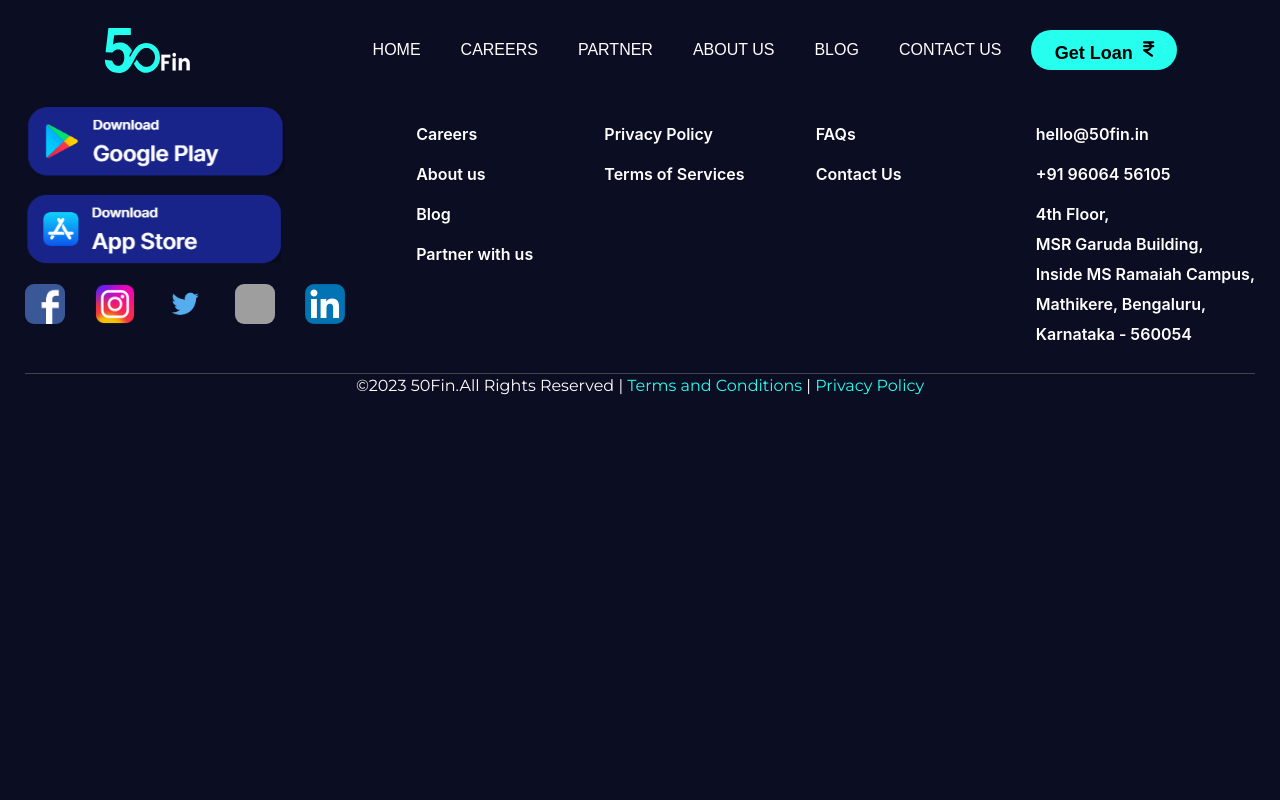
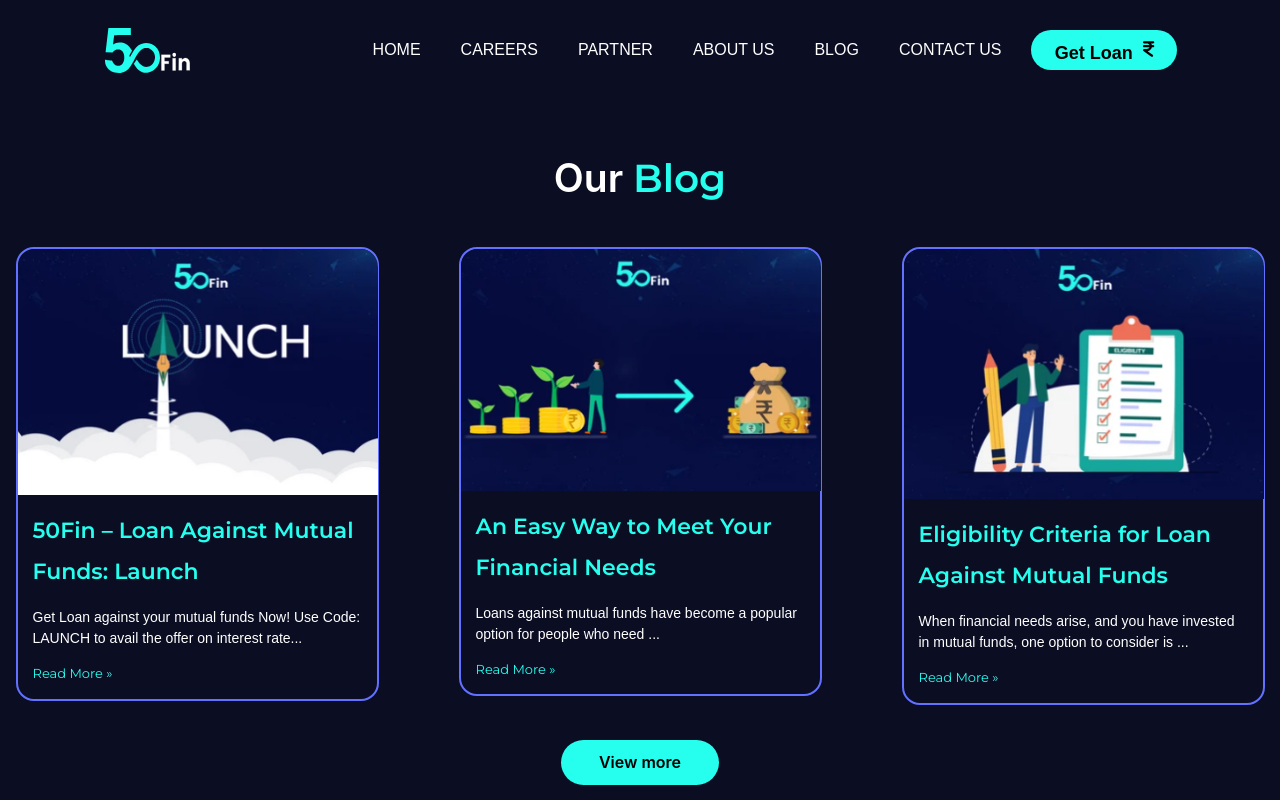
Before and after one commit to saimohansattari/50Fin, a React (Vite) app: page /blog in a window 1280 px wide. Shown: the top 800 px of the page. Built offline with nearby package versions, Linux system fonts and the light colour scheme; grey boxes are pictures that could not be loaded.

Commit message:
Blog page Updated

```diff
--- a/src/Complete.css
+++ b/src/Complete.css
@@ -66,6 +66,7 @@
   margin-right: 10px;
   cursor: pointer;
   color: white;
+  text-decoration: none;
 }
 
 .navbar .nav-buttons #a:hover {
--- a/src/pages/blog/Blog.jsx
+++ b/src/pages/blog/Blog.jsx
@@ -1,8 +1,78 @@
 import React from 'react'
+import '../home/ourblog_container/style.css'
+import { blog_1,blog_2,blog_3 } from '../../assets/Our-blog'
+
 
 function Blog() {
   return (
-    <div>Blog Page</div>
+    <div>
+
+      <br /><br /><br /><br /><br /><br />
+        <div className="blog-container" id='blog-container'>
+            <div className="blog-text">
+                <h2>Our <span>Blog</span></h2>
+            </div>
+
+            <div className="blog-cards">
+            <div className="sub-card">
+                <a href="https://blog.50fin.in/50fin-launch/">
+                <div className="card">
+                    <div className="blog-img">
+                    <img src={blog_1} alt="Lunch" />
+                    </div>
+
+                    <div className="blog-disc">
+                    <div className="blog-text"><span>50Fin – Loan Against Mutual  Funds: Launch</span></div>
+                    <div className="blog-para">
+                        Get Loan against your mutual funds Now! Use Code: LAUNCH to avail the offer on interest rate...
+                    </div>
+                    <div className="blog-link"><span>Read More »</span></div>
+                    </div>
+                </div>
+                </a>
+            </div>
+
+            <div className="sub-card">
+                <a href="https://blog.50fin.in/easy-way-to-meet-your-financial-leads/">
+                <div className="card">
+                    <div className="blog-img">
+                    <img src={blog_2} alt="Lunch" />
+                    </div>
+
+                    <div className="blog-disc">
+                    <div className="blog-text"><span>An Easy Way to Meet Your Financial Needs</span></div>
+                    <div className="blog-para">
+                    Loans against mutual funds have become a popular option for people who need ...                  </div>
+                    <div className="blog-link"><span>Read More »</span></div>
+                    </div>
+                </div>
+                </a>
+            </div>
+
+            <div className="sub-card">
+                <a href="https://blog.50fin.in/eligibility-criteria-for-loan-against-mutual-funds/">
+                <div className="card">
+                    <div className="blog-img">
+                    <img src={blog_3} alt="Lunch" />
+                    </div>
+
+                    <div className="blog-disc">
+                    <div className="blog-text"><span>Eligibility Criteria for Loan Against Mutual Funds</span></div>
+                    <div className="blog-para">
+                    When financial needs arise, and you have invested in mutual funds, one option to consider is ...                  </div>
+                    <div className="blog-link"><span>Read More »</span></div>
+                    </div>
+                </div>
+                </a>
+            </div>
+
+            </div>
+            <div className="blog-btn">
+            <button>View more</button>
+            </div>
+        </div>
+
+    </div>
   )
 }
 
```
